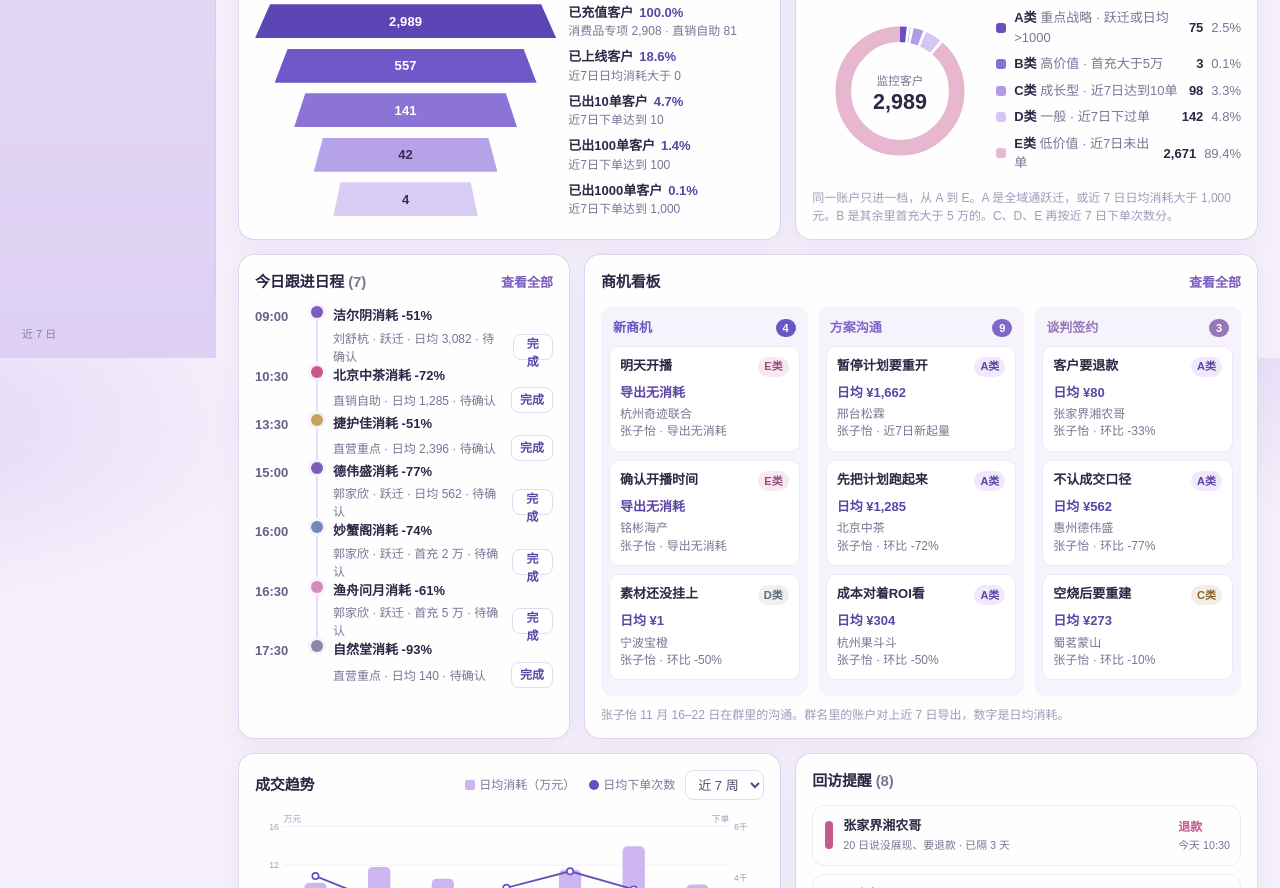
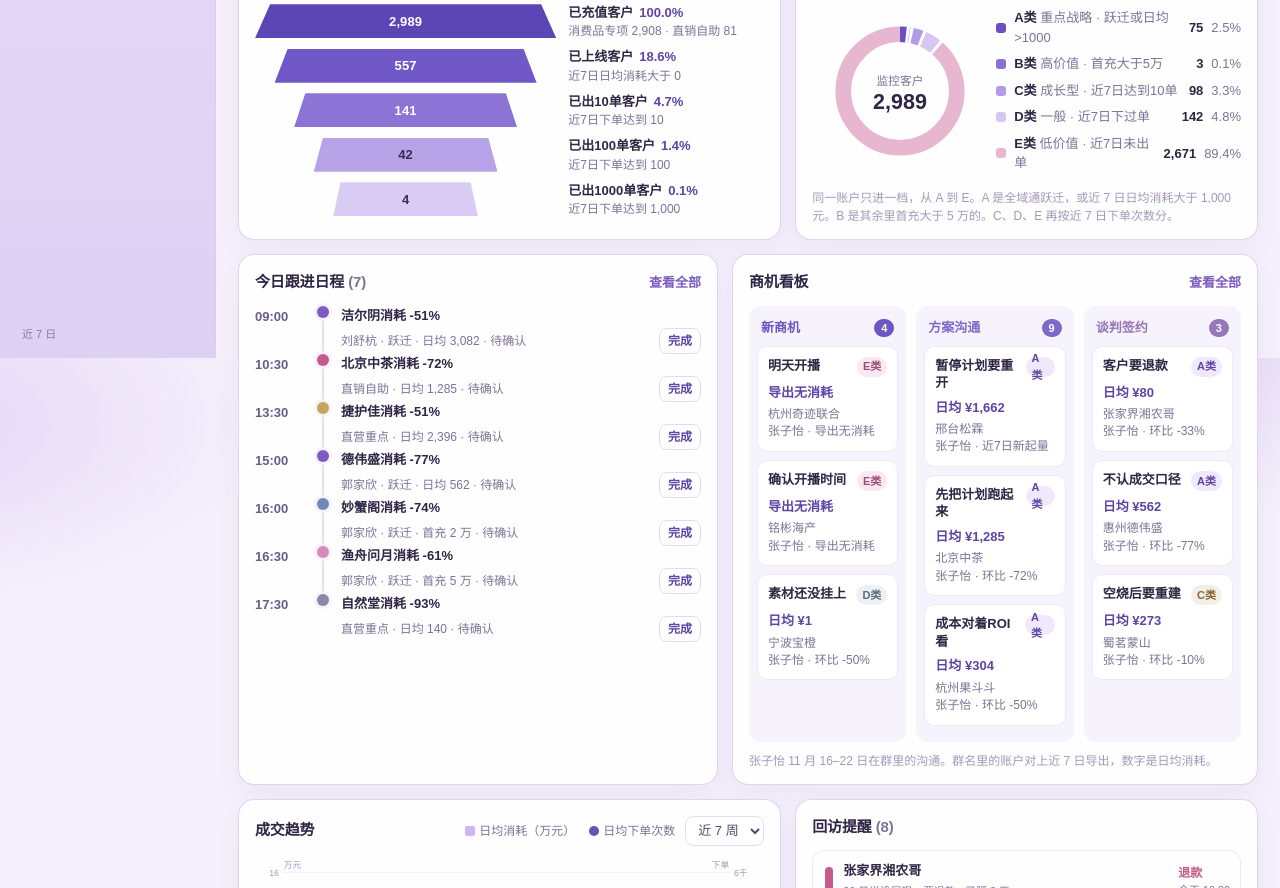
Before and after one commit to edanliang/ops-workbench, a plain HTML site: page index.html in a window 1280 px wide. Shown: the part 442-1330 px from the top of the page. Drawn offline with Linux system fonts and the light colour scheme.

Commit message:
Widen the daily follow-up schedule so each line stays readable.
Co-authored-by: Cursor <cursoragent@cursor.com>

```diff
--- a/index.html
+++ b/index.html
@@ -156,7 +156,7 @@
     .delta b { font-weight: 750; }
     .spark { width: 84px; height: 28px; }
     .grid-2 { display: grid; grid-template-columns: 1.08fr .92fr; gap: 14px; }
-    .split { display: grid; grid-template-columns: 332px minmax(0, 1fr); gap: 14px; }
+    .split { display: grid; grid-template-columns: minmax(480px, 38%) minmax(0, 1fr); gap: 14px; }
     .card-head { display: flex; align-items: center; justify-content: space-between; gap: 10px; margin-bottom: 12px; }
     .card-head h2 { margin: 0; font-size: 15px; letter-spacing: -.01em; }
     .text-btn { border: 0; background: transparent; color: var(--purple); font-weight: 650; padding: 2px 0; }
@@ -181,8 +181,9 @@
     .legend-row span { color: var(--muted); }
     .legend-row strong, .num { font-variant-numeric: tabular-nums; }
     .timeline { list-style: none; margin: 0; padding: 0; display: flex; flex-direction: column; }
-    .timeline li { display: grid; grid-template-columns: 48px 14px minmax(0, 1fr); gap: 8px; align-items: start; }
-    .who-row { display: flex; align-items: center; justify-content: space-between; gap: 8px; margin-top: 2px; }
+    .timeline li { display: grid; grid-template-columns: 52px 14px minmax(0, 1fr); gap: 10px; align-items: start; }
+    .who-row { display: flex; align-items: center; justify-content: space-between; gap: 12px; margin-top: 2px; }
+    .who-row .who { margin-top: 0; white-space: nowrap; }
     .timeline time { color: #6A5E86; font-variant-numeric: tabular-nums; font-weight: 650; padding-top: 1px; }
     .rail { position: relative; min-height: 48px; }
     .rail:before {
@@ -193,12 +194,12 @@
       position: relative; z-index: 1; display: block; width: 12px; height: 12px; border-radius: 50%;
       background: var(--c, var(--purple)); box-shadow: 0 0 0 3px #F6F1FB;
     }
-    .task-title { font-weight: 650; }
+    .task-title { font-weight: 650; white-space: nowrap; }
     .task-title.done { color: var(--soft); text-decoration: line-through; }
     .who { color: var(--muted); font-size: 12px; margin-top: 2px; }
     .mini {
       height: 26px; padding: 0 8px; border-radius: 8px; border: 1px solid #E4D8F3; background: #fff;
-      color: var(--purple-deep); font-weight: 650; font-size: 12px;
+      color: var(--purple-deep); font-weight: 650; font-size: 12px; flex: none;
     }
     .mini:hover { background: var(--lavender); }
     .board { display: grid; grid-template-columns: repeat(3, minmax(0, 1fr)); gap: 10px; }
```
